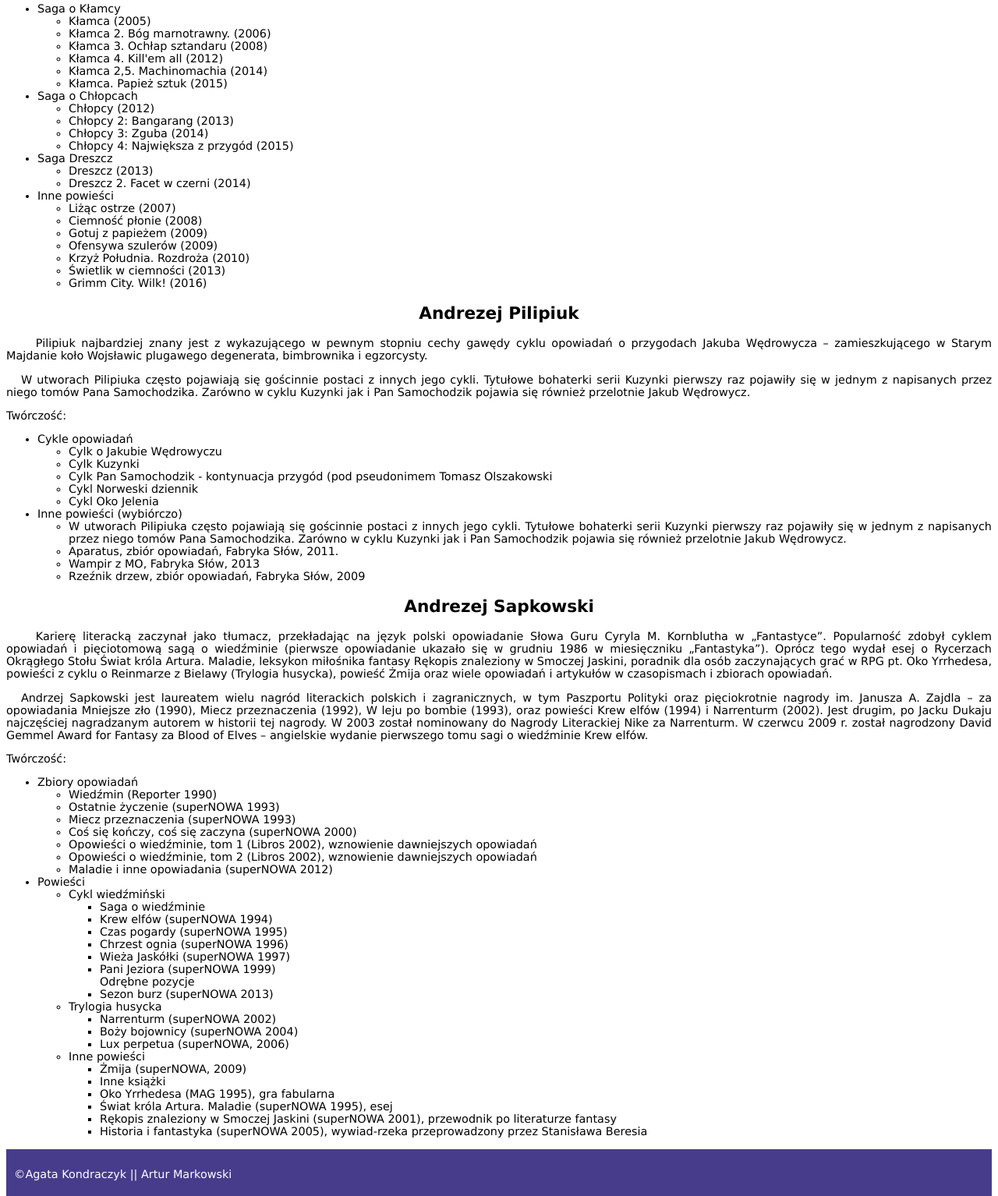
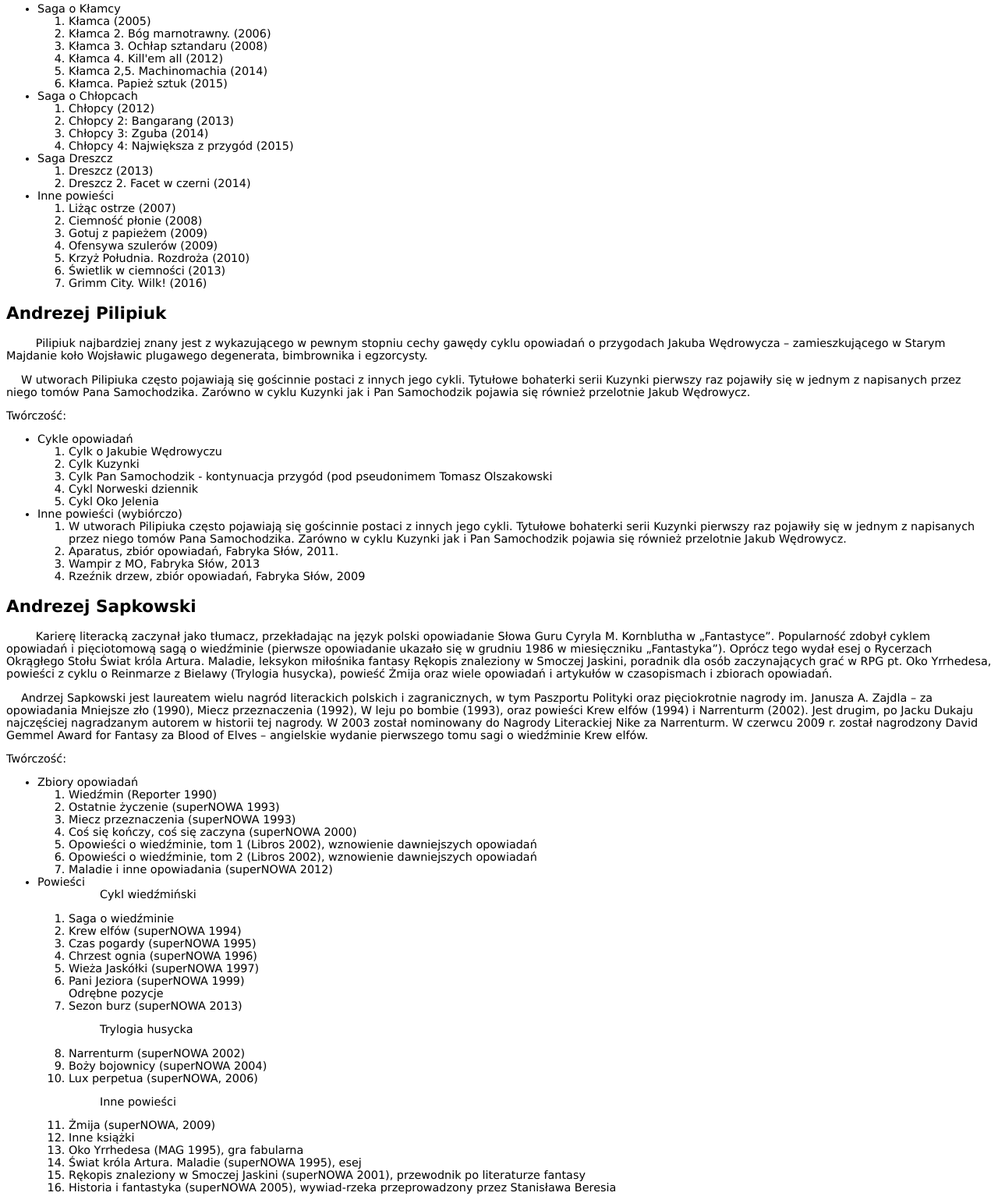
Before and after one commit to yaghaa/LaborkiWeb, a plain HTML site: page PolscyPisarze.html in a window 1280 px wide. Shown: the part 550-2084 px from the top of the page at 78% size. Drawn offline with Linux system fonts and the light colour scheme.

Commit message:
fix pisarze

```diff
--- a/PolscyPisarze.html
+++ b/PolscyPisarze.html
@@ -67,8 +67,8 @@ and open the template in the editor.
     </div>
 
 
-    <div align="justify">
-        <h2 id="cwiek" align="center">Jakub Ćwiek</h2>
+    <div>
+        <h2 id="cwiek">Jakub Ćwiek</h2>
 
         <p style="text-indent: 10mm">
             Urodził się w Opolu, wychowywał w Głuchołazach. Studiował kulturoznawstwo na Uniwersytecie Śląskim w Katowicach. Od czasu studiów członek Śląskiego Klubu Fantastyki. Debiutował literacko w 2005. Charakterystyczną cechą twórczości Jakuba Ćwieka są liczne
@@ -78,29 +78,29 @@ and open the template in the editor.
             Powieści:
             <ul>
                 <li>Saga o Kłamcy</li>
-                <ul>
+                <ol>
                     <li>Kłamca (2005)</li>
                     <li>Kłamca 2. Bóg marnotrawny. (2006)</li>
                     <li>Kłamca 3. Ochłap sztandaru (2008)</li>
                     <li>Kłamca 4. Kill'em all (2012)</li>
                     <li>Kłamca 2,5. Machinomachia (2014)</li>
                     <li>Kłamca. Papież sztuk (2015)</li>
-                </ul>
+                </ol>
 
                 <li>Saga o Chłopcach</li>
-                <ul>
+                <ol>
                     <li>Chłopcy (2012)</li>
                     <li>Chłopcy 2: Bangarang (2013)</li>
                     <li>Chłopcy 3: Zguba (2014)</li>
                     <li>Chłopcy 4: Największa z przygód (2015)</li>
-                </ul>
+                </ol>
                 <li>Saga Dreszcz</li>
-                <ul>
+                <ol>
                     <li>Dreszcz (2013)</li>
                     <li>Dreszcz 2. Facet w czerni (2014)</li>
-                </ul>
+                </ol>
                 <li>Inne powieści</li>
-                <ul>
+                <ol>
                     <li>Liżąc ostrze (2007)</li>
                     <li>Ciemność płonie (2008)</li>
                     <li>Gotuj z papieżem (2009)</li>
@@ -108,14 +108,13 @@ and open the template in the editor.
                     <li>Krzyż Południa. Rozdroża (2010)</li>
                     <li>Świetlik w ciemności (2013)</li>
                     <li>Grimm City. Wilk! (2016)</li>
-                </ul>
+                </ol>
             </ul>
-        </p>
     </div>
 
-    <div align="justify">
+    <div>
 
-        <h2 id="pilipiuk" align="center">Andrezej Pilipiuk</h2>
+        <h2 id="pilipiuk">Andrezej Pilipiuk</h2>
         <p style="text-indent: 10mm">
             Pilipiuk najbardziej znany jest z wykazującego w pewnym stopniu cechy gawędy cyklu opowiadań o przygodach Jakuba Wędrowycza – zamieszkującego w Starym Majdanie koło Wojsławic plugawego degenerata, bimbrownika i egzorcysty.
         </p>
@@ -129,27 +128,27 @@ and open the template in the editor.
             Twórczość:
             <ul>
                 <li>Cykle opowiadań</li>
-                <ul>
+                <ol>
                     <li>Cylk o Jakubie Wędrowyczu</li>
                     <li>Cylk Kuzynki</li>
                     <li>Cylk Pan Samochodzik - kontynuacja przygód (pod pseudonimem Tomasz Olszakowski</li>
                     <li>Cykl Norweski dziennik</li>
                     <li>Cykl Oko Jelenia</li>
-                </ul>
+                </ol>
                 <li>Inne powieści (wybiórczo)</li>
-                <ul>
+                <ol>
                     <li>W utworach Pilipiuka często pojawiają się gościnnie postaci z innych jego cykli. Tytułowe bohaterki serii Kuzynki pierwszy raz pojawiły się w jednym z napisanych przez niego tomów Pana Samochodzika. Zarówno w cyklu Kuzynki jak i Pan
                         Samochodzik pojawia się również przelotnie Jakub Wędrowycz.</li>
                     <li>Aparatus, zbiór opowiadań, Fabryka Słów, 2011.</li>
                     <li>Wampir z MO, Fabryka Słów, 2013</li>
                     <li>Rzeźnik drzew, zbiór opowiadań, Fabryka Słów, 2009</li>
-                </ul>
+                </ol>
             </ul>
         </p>
     </div>
 
-    <div align="justify">
-        <h2 id="sapkowski" align="center">Andrezej Sapkowski</h2>
+    <div>
+        <h2 id="sapkowski">Andrezej Sapkowski</h2>
         <p style="text-indent: 10mm">
             Karierę literacką zaczynał jako tłumacz, przekładając na język polski opowiadanie Słowa Guru Cyryla M. Kornblutha w „Fantastyce”. Popularność zdobył cyklem opowiadań i pięciotomową sagą o wiedźminie (pierwsze opowiadanie ukazało się w grudniu 1986 w miesięczniku
             „Fantastyka”). Oprócz tego wydał esej o Rycerzach Okrągłego Stołu Świat króla Artura. Maladie, leksykon miłośnika fantasy Rękopis znaleziony w Smoczej Jaskini, poradnik dla osób zaczynających grać w RPG pt. Oko Yrrhedesa, powieści z cyklu
@@ -159,14 +158,14 @@ and open the template in the editor.
         <p style="text-indent: 5mm">
             Andrzej Sapkowski jest laureatem wielu nagród literackich polskich i zagranicznych, w tym Paszportu Polityki oraz pięciokrotnie nagrody im. Janusza A. Zajdla – za opowiadania Mniejsze zło (1990), Miecz przeznaczenia (1992), W leju po bombie (1993), oraz
             powieści Krew elfów (1994) i Narrenturm (2002). Jest drugim, po Jacku Dukaju najczęściej nagradzanym autorem w historii tej nagrody. W 2003 został nominowany do Nagrody Literackiej Nike za Narrenturm. W czerwcu 2009 r. został nagrodzony David
-            Gemmel Award for Fantasy za Blood of Elves – angielskie wydanie pierwszego tomu sagi o wiedźminie Krew elfów.</a>
+            Gemmel Award for Fantasy za Blood of Elves – angielskie wydanie pierwszego tomu sagi o wiedźminie Krew elfów.
         </p>
 
         <p>
             Twórczość:
             <ul>
                 <li>Zbiory opowiadań</li>
-                <ul>
+                <ol>
                     <li>Wiedźmin (Reporter 1990)</li>
                     <li>Ostatnie życzenie (superNOWA 1993)</li>
                     <li>Miecz przeznaczenia (superNOWA 1993)</li>
@@ -174,11 +173,11 @@ and open the template in the editor.
                     <li>Opowieści o wiedźminie, tom 1 (Libros 2002), wznowienie dawniejszych opowiadań</li>
                     <li>Opowieści o wiedźminie, tom 2 (Libros 2002), wznowienie dawniejszych opowiadań</li>
                     <li>Maladie i inne opowiadania (superNOWA 2012)</li>
-                </ul>
+                </ol>
                 <li>Powieści</li>
-                <ul>
-                    <li>Cykl wiedźmiński</li>
-                    <ul>
+                <ol>
+                    <ol>Cykl wiedźmiński</ol>
+                    <dl>
                         <li>Saga o wiedźminie
                             <li>Krew elfów (superNOWA 1994)</li>
                             <li>Czas pogardy (superNOWA 1995)</li>
@@ -187,23 +186,23 @@ and open the template in the editor.
                             <li>Pani Jeziora (superNOWA 1999)</li>
                             Odrębne pozycje
                             <li>Sezon burz (superNOWA 2013)</li>
-                    </ul>
-                    <li>Trylogia husycka</li>
-                    <ul>
+                    </dl>
+                    <ol>Trylogia husycka</ol>
+                    <dl>
                         <li>Narrenturm (superNOWA 2002)</li>
                         <li>Boży bojownicy (superNOWA 2004)</li>
                         <li>Lux perpetua (superNOWA, 2006)</li>
-                    </ul>
-                    <li>Inne powieści</li>
-                    <ul>
+                    </dl>
+                    <ol>Inne powieści</ol>
+                    <dl>
                         <li>Żmija (superNOWA, 2009)</li>
                         <li>Inne książki</li>
                         <li>Oko Yrrhedesa (MAG 1995), gra fabularna</li>
                         <li>Świat króla Artura. Maladie (superNOWA 1995), esej</li>
                         <li>Rękopis znaleziony w Smoczej Jaskini (superNOWA 2001), przewodnik po literaturze fantasy</li>
                         <li>Historia i fantastyka (superNOWA 2005), wywiad-rzeka przeprowadzony przez Stanisława Beresia</li>
-                    </ul>
-                </ul>
+                    </dl>
+                </ol>
             </ul>
         </p>
     </div>
```
